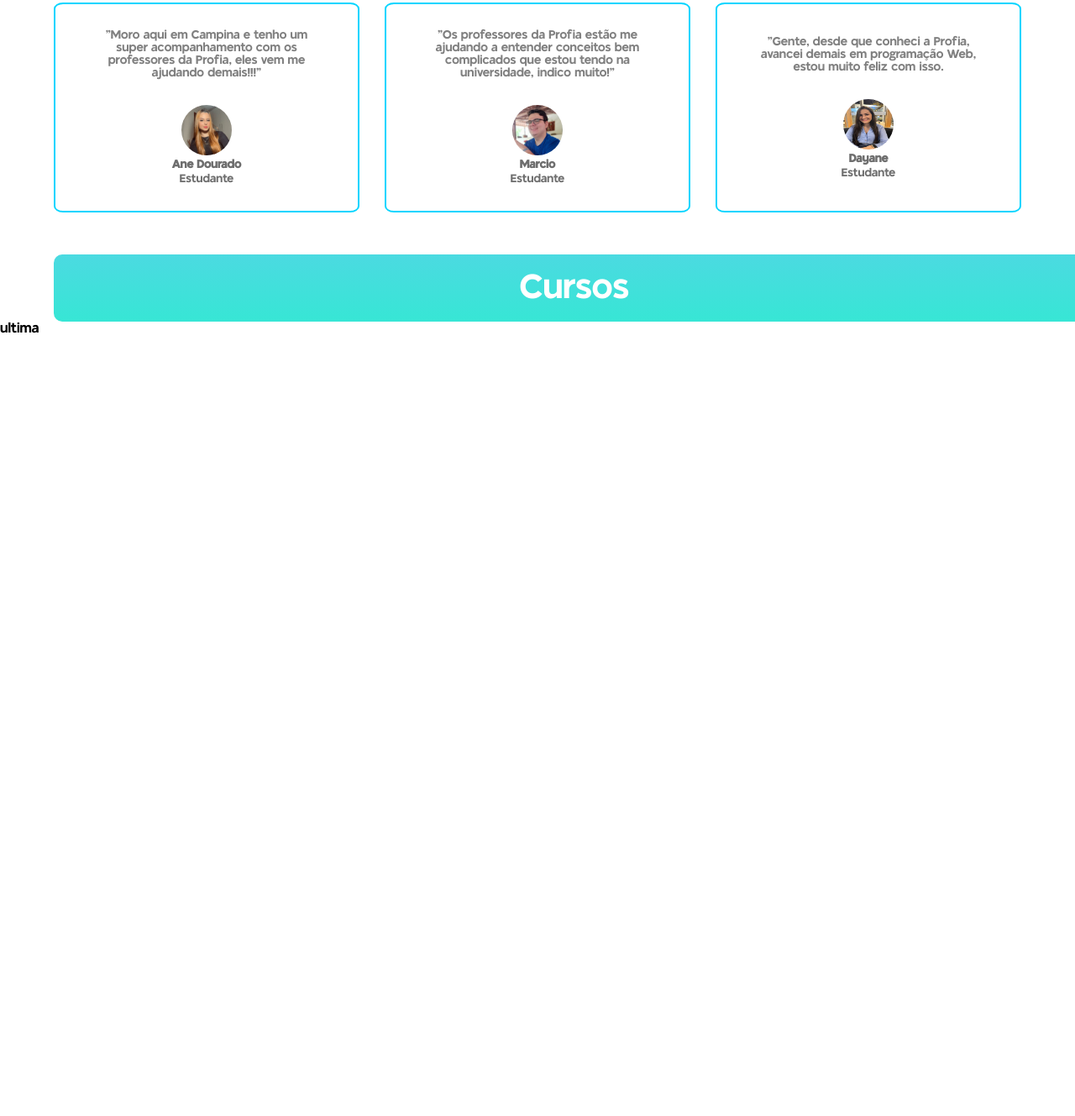
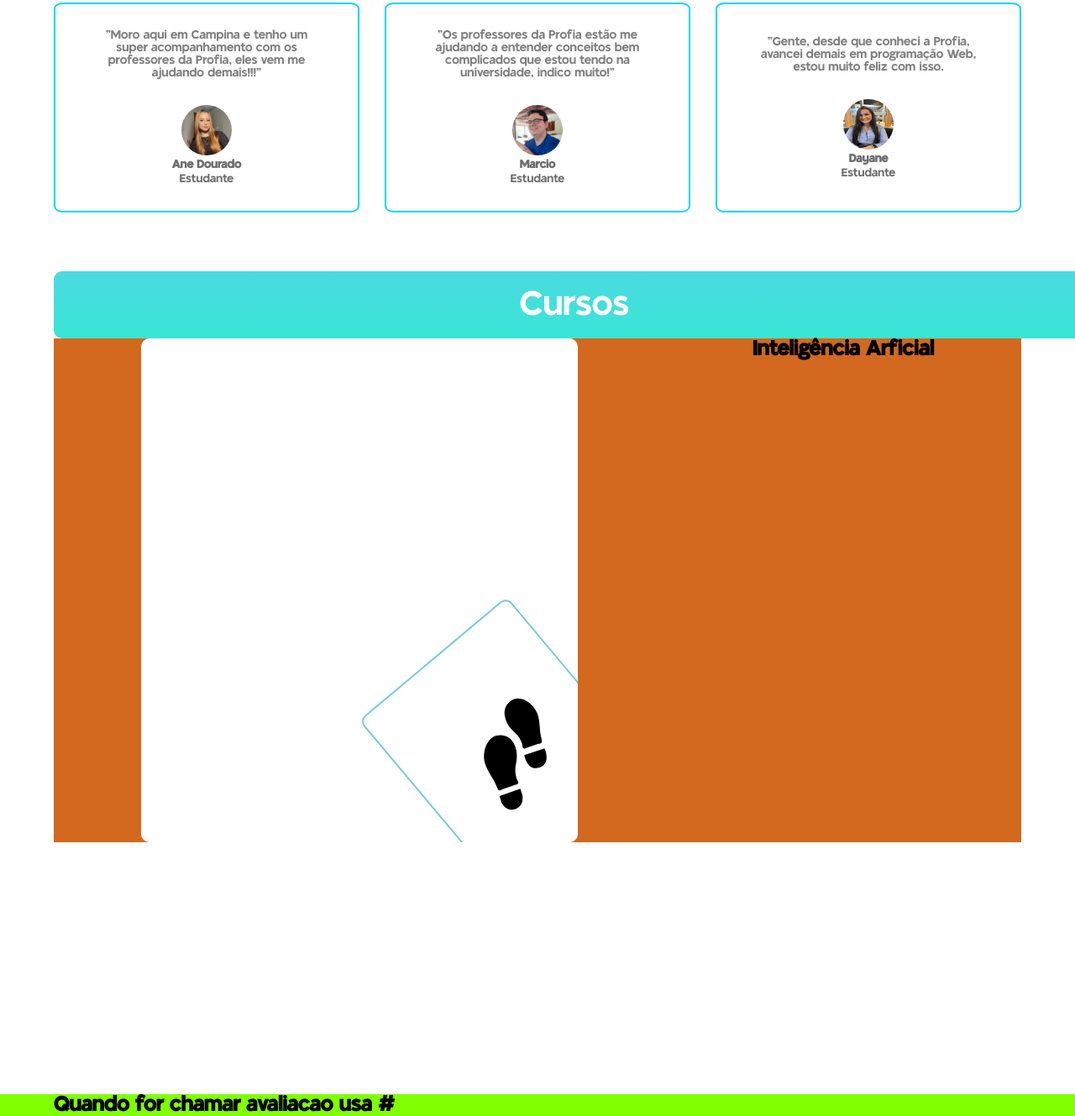
Before and after one commit to andrewtargino/aula13, a plain HTML site: page index.html in a window 1280 px wide. Shown: the part 1473-2802 px from the top of the page at 84% size. Before the commit the page ends 1873 px from the top, so only its background shows below. Drawn offline with Linux system fonts and the light colour scheme.

Commit message:
Add files via upload

```diff
--- a/index.html
+++ b/index.html
@@ -139,10 +139,25 @@
             <div class="cursos">
                 Cursos
             </div>
+            <div class="cursos-profia">
+                <div class="ladoA">
+                    <div class="cardbox">
+                        <div class="cardbox2">
+                        </div>
+                    </div>
+                </div>
+                <div class="ladoB">
+                    <h1>Inteligência Arficial</h1>
+                </div>
+            </div>
         </section>
-        <section class="corpo" id="exemplo4">
-            ultima
+        <section id="avaliacao">
+            <div class="container">
+                <h1>Quando for chamar avaliacao usa # </h1>
+            </div>
+
         </section>
+
     </main>
 </body>
 </html>
--- a/style.css
+++ b/style.css
@@ -218,6 +218,7 @@ ul>li{
     flex-direction: row;
     padding-top: 30px;
     gap: 30px;
+    height: 300px;
 }
 .review-topo > h1{
     text-align: center;
@@ -269,3 +270,46 @@ ul>li{
     display: flex;
     font-size: 40px;
 }
+.cursos-profia{
+    display: flex;
+    background-color: chocolate;
+    justify-content: space-around;
+}
+.cardbox{
+    width: 520px;
+    height: 600px;
+    background-color: rgb(255, 255, 255);
+    position: relative;
+    overflow: hidden;
+    border-radius: 10px;
+}
+.cardbox:hover{
+    background-color: azure;
+}
+.cardbox:hover .cardbox2{
+    background-color: rgb(0, 225, 255);
+    background-image: url("./foot-hover.svg");
+    background-repeat: no-repeat;
+    background-position: center;
+    transition: all ease-in 0.5s;
+}
+.cardbox2{
+    width: 230px;
+    height: 300px;
+    background-color: rgb(255, 255, 255);
+    border: 2px solid rgb(118, 203, 220);
+    position: absolute;
+    bottom: 0;
+    right: 0;
+    transform: rotate(-40deg) translateY(60px);
+    border-radius: 10px;
+    background-image: url("./foot-sign-svgrepo-com.svg");
+    background-repeat: no-repeat;
+    background-position: center;
+}
+#cursosprofia{
+    margin-bottom: 300px;
+}
+.cursos, #avaliacao{
+    background-color: chartreuse;
+}
```
Also changed, not shown: foot-hover.svg (added), foot-sign-svgrepo-com.svg (added).
